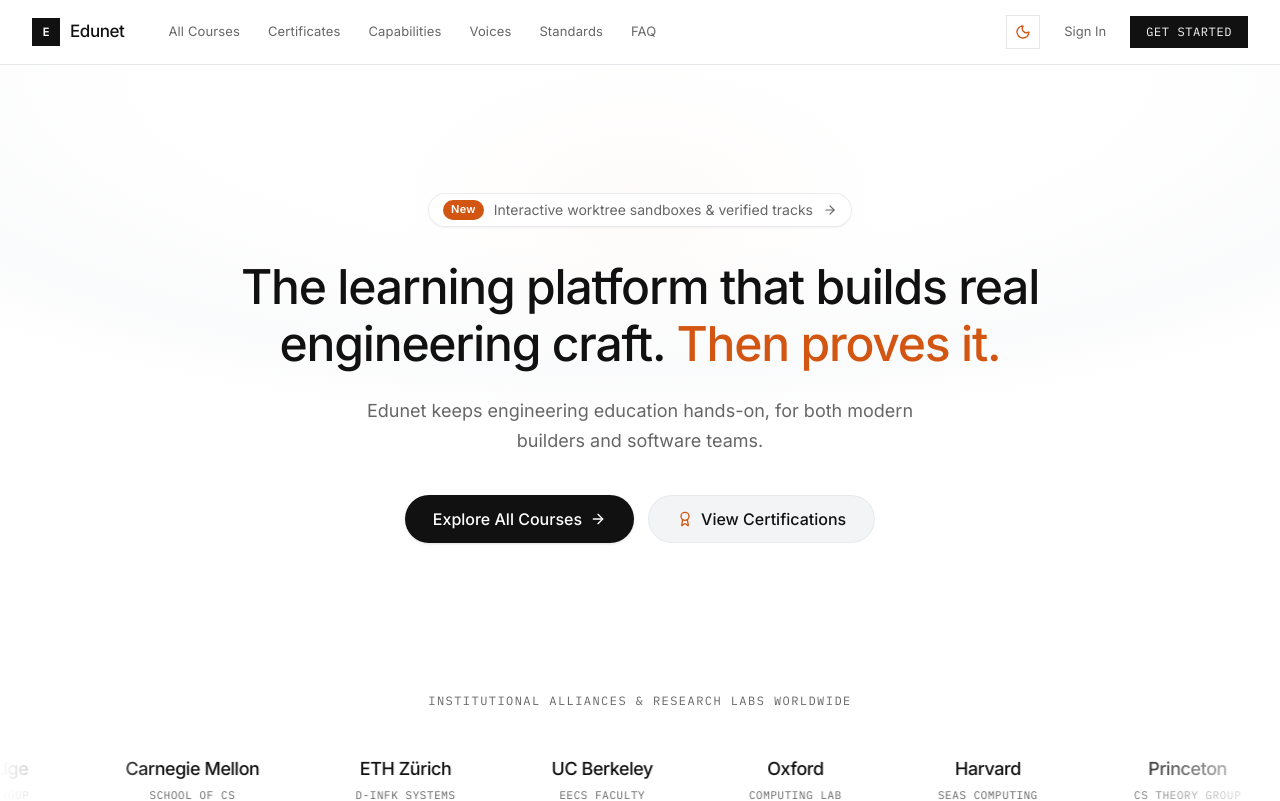
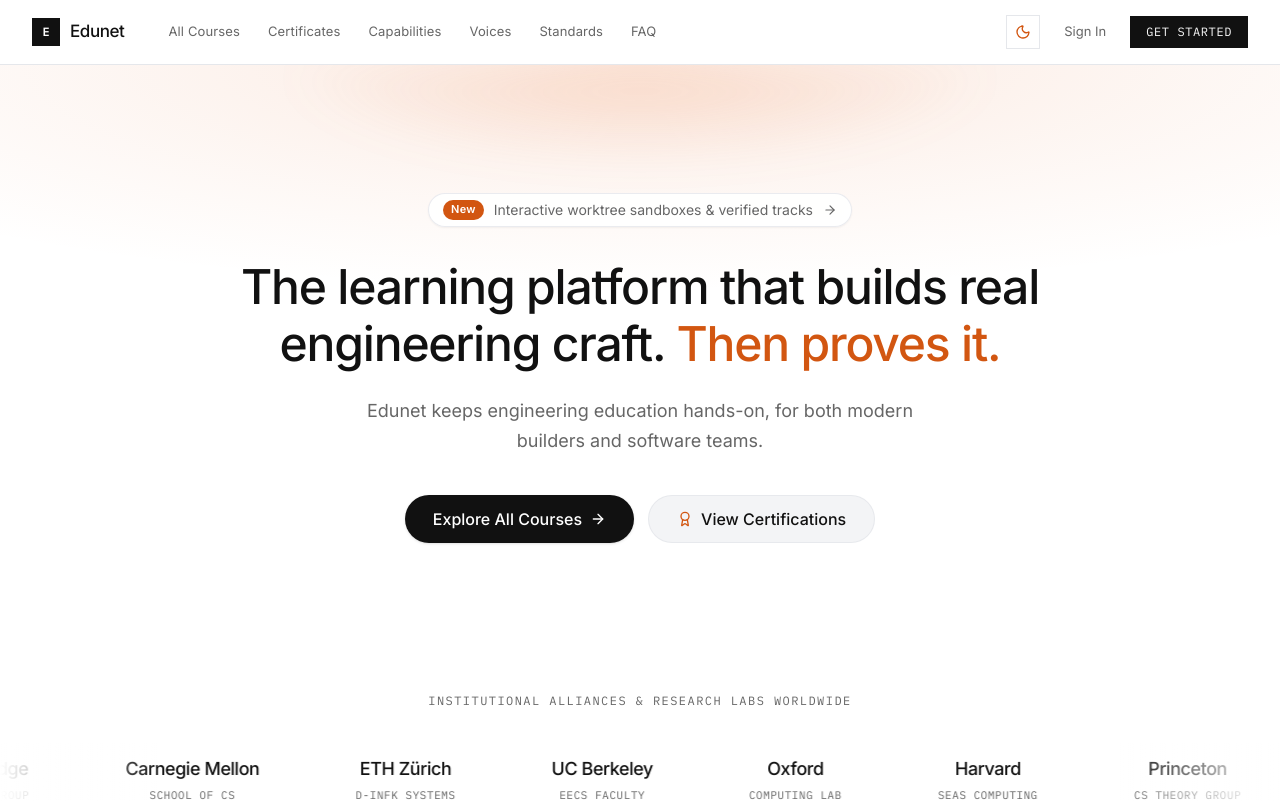
Before and after one commit to kundan424/Edunet, a React (Vite) app: page / in a window 1280 px wide. Shown: the top 801 px of the page. Built offline with nearby package versions, Linux system fonts and the light colour scheme; no server answers.

Commit message:
homepage updated

```diff
--- a/src/components/home/HomeHero.tsx
+++ b/src/components/home/HomeHero.tsx
@@ -3,24 +3,52 @@ import { ArrowRight, Award } from 'lucide-react';
 
 export function HomeHero() {
   return (
-    <section className="relative w-full overflow-hidden pt-20 sm:pt-28 lg:pt-32 pb-16 sm:pb-20 bg-gradient-to-b from-white via-white to-canvas dark:from-canvas-subtle dark:via-canvas dark:to-canvas text-foreground transition-colors duration-150">
+    <section className="relative w-full overflow-hidden pt-20 sm:pt-28 lg:pt-32 pb-16 sm:pb-20 bg-canvas text-foreground transition-colors duration-150">
 
-      {/* Luminous White Gradient Stage Background */}
+      {/* Lighter Shade of Ember Gradient Background (Matching Reference) */}
       <div className="absolute inset-0 pointer-events-none select-none overflow-hidden">
-        {/* Top-down white radial highlight for light mode */}
+        {/* Dark Mode: Atmospheric glowing ambient stage gradient */}
+        <div className="hidden dark:block absolute inset-0">
+          {/* Layer 1: Wide ambient wash across upper screen */}
           <div
-          className="absolute top-0 left-1/2 -translate-x-1/2 w-full max-w-[1280px] h-[550px] pointer-events-none opacity-90 dark:opacity-0"
+            className="absolute -top-[12%] left-1/2 -translate-x-1/2 w-[150%] h-full pointer-events-none"
             style={{
-            background: 'radial-gradient(ellipse 75% 65% at 50% 0%, #ffffff 0%, rgba(255, 255, 255, 0.85) 50%, rgba(240, 242, 245, 0.35) 85%, transparent 100%)'
+              background: 'radial-gradient(ellipse 80% 65% at 50% 10%, rgba(232, 128, 74, 0.45) 0%, rgba(210, 86, 17, 0.22) 35%, rgba(150, 55, 10, 0.08) 65%, transparent 85%)'
             }}
           />
-        {/* Soft subtle warm accent wash */}
+          {/* Layer 2: Core luminous glow in lighter shade of primary ember (#e8804a / #f58c55) */}
           <div
-          className="absolute top-1/4 left-1/2 -translate-x-1/2 -translate-y-1/2 w-[650px] max-w-[95vw] h-[380px] rounded-full pointer-events-none opacity-40 dark:opacity-20"
+            className="absolute -top-[15%] left-1/2 -translate-x-1/2 w-full h-[85%] pointer-events-none"
             style={{
-            background: 'radial-gradient(50% 50% at 50% 50%, rgba(210, 86, 17, 0.05) 0%, transparent 80%)'
+              background: 'radial-gradient(ellipse 65% 55% at 50% 12%, rgba(245, 138, 80, 0.58) 0%, rgba(232, 128, 74, 0.38) 35%, rgba(210, 86, 17, 0.12) 60%, transparent 80%)'
             }}
           />
+          {/* Layer 3: Top-center highlight bloom */}
+          <div
+            className="absolute -top-[8%] left-1/2 -translate-x-1/2 w-[60%] max-w-[800px] h-[55%] pointer-events-none"
+            style={{
+              background: 'radial-gradient(ellipse 55% 45% at 50% 10%, rgba(255, 160, 105, 0.42) 0%, rgba(232, 128, 74, 0.2) 45%, transparent 75%)',
+              filter: 'blur(28px)'
+            }}
+          />
+        </div>
+
+        {/* Light Mode: Subtle warm lighter-ember radial glow */}
+        <div className="block dark:hidden absolute inset-0">
+          <div
+            className="absolute top-0 left-1/2 -translate-x-1/2 w-[130%] h-[90%] pointer-events-none"
+            style={{
+              background: 'radial-gradient(ellipse 80% 60% at 50% 0%, rgba(232, 128, 74, 0.16) 0%, rgba(232, 128, 74, 0.06) 45%, transparent 75%)'
+            }}
+          />
+          <div
+            className="absolute top-0 left-1/2 -translate-x-1/2 w-[60%] max-w-[750px] h-[45%] pointer-events-none"
+            style={{
+              background: 'radial-gradient(ellipse 60% 50% at 50% 0%, rgba(245, 138, 80, 0.2) 0%, rgba(232, 128, 74, 0.08) 50%, transparent 80%)',
+              filter: 'blur(20px)'
+            }}
+          />
+        </div>
       </div>
 
       <div className="relative z-10 max-w-[1280px] mx-auto px-4 sm:px-8">
```
Lines whose indentation alone changed are shown as unchanged.
